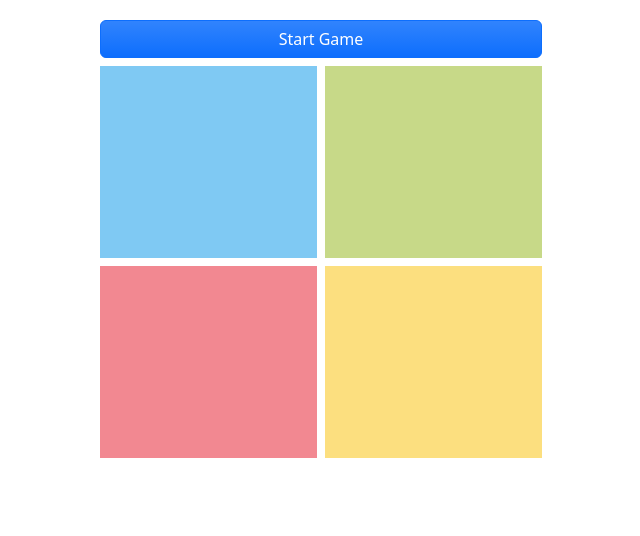
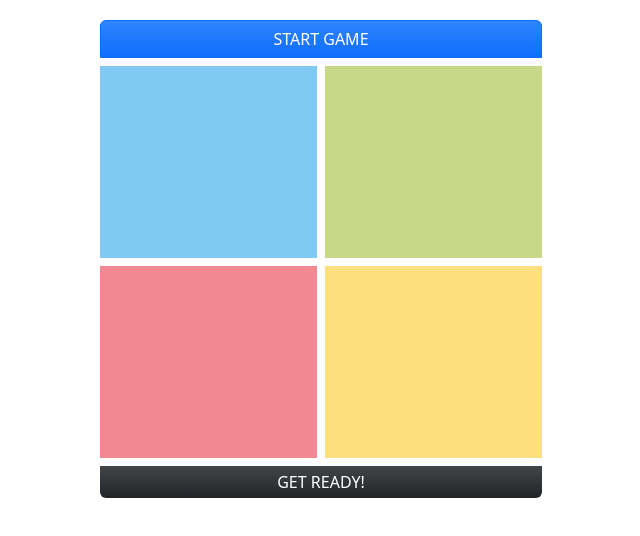
Before and after one commit to amShuri/simon-says, a website: page index.html in a window 1280 px wide. Shown: the whole page, without its empty margins (319-959 px from the left). Drawn offline with nearby package versions, Linux system fonts and the light colour scheme.

Commit message:
Add logic for displaying player turns and game-over messages

```diff
--- a/index.html
+++ b/index.html
@@ -11,7 +11,10 @@
     <div class="container">
       <div class="row" id="start-game">
         <div class="col p-1">
-          <button class="btn btn-primary bg-gradient w-100" id="start-button">
+          <button
+            class="btn btn-primary bg-gradient w-100 rounded-0 rounded-top"
+            id="start-button"
+          >
             Start Game
           </button>
         </div>
@@ -37,6 +40,16 @@
           </div>
         </div>
       </div>
+
+      <id id="game-status">
+        <div class="row">
+          <div class="col p-1">
+            <p class="bg-dark bg-gradient p-1 rounded-bottom text-center text-white">
+              Get ready!
+            </p>
+          </div>
+        </div>
+      </id>
     </div>
     <script src="main.js"></script>
   </body>
--- a/main.js
+++ b/main.js
@@ -41,6 +41,7 @@ function playComputerTurn() {
     userSequence.splice(0);
   }
   disableUserInput();
+  updateGameStatus('computer turn');
 
   const $computerTile = getRandomTile();
   computerSequence.push($computerTile);
@@ -56,6 +57,7 @@ function playComputerTurn() {
   const computerTurnDuration = (computerSequence.length + 1) * TURN_DURATION_MS;
   setTimeout(() => {
     enableUserInput();
+    updateGameStatus('your turn');
   }, computerTurnDuration);
 }
 
@@ -73,8 +75,13 @@ function enableUserInput() {
   document.querySelectorAll('.tile').forEach((btn) => (btn.disabled = false));
 }
 
+function updateGameStatus(status) {
+  document.querySelector('#game-status p').textContent = status;
+}
+
 function stopGame() {
   alert('Game Over');
+  updateGameStatus('game over');
   disableUserInput();
-  document.querySelector('#start-button').textContent = 'Play Again';
+  document.querySelector('#start-button').textContent = 'play again';
 }
--- a/style.css
+++ b/style.css
@@ -1,5 +1,10 @@
 .container {
   max-width: 450px;
+}
+
+p,
+button {
+  text-transform: uppercase;
 }
 
 #blue {
```
